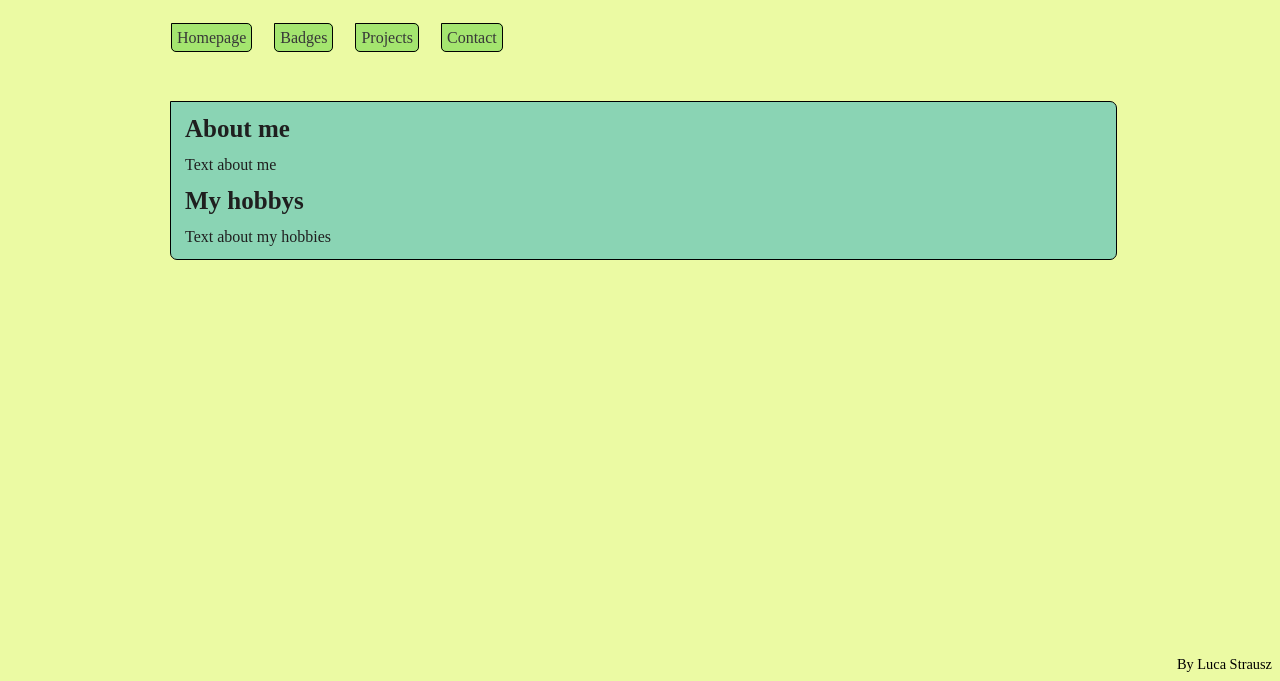
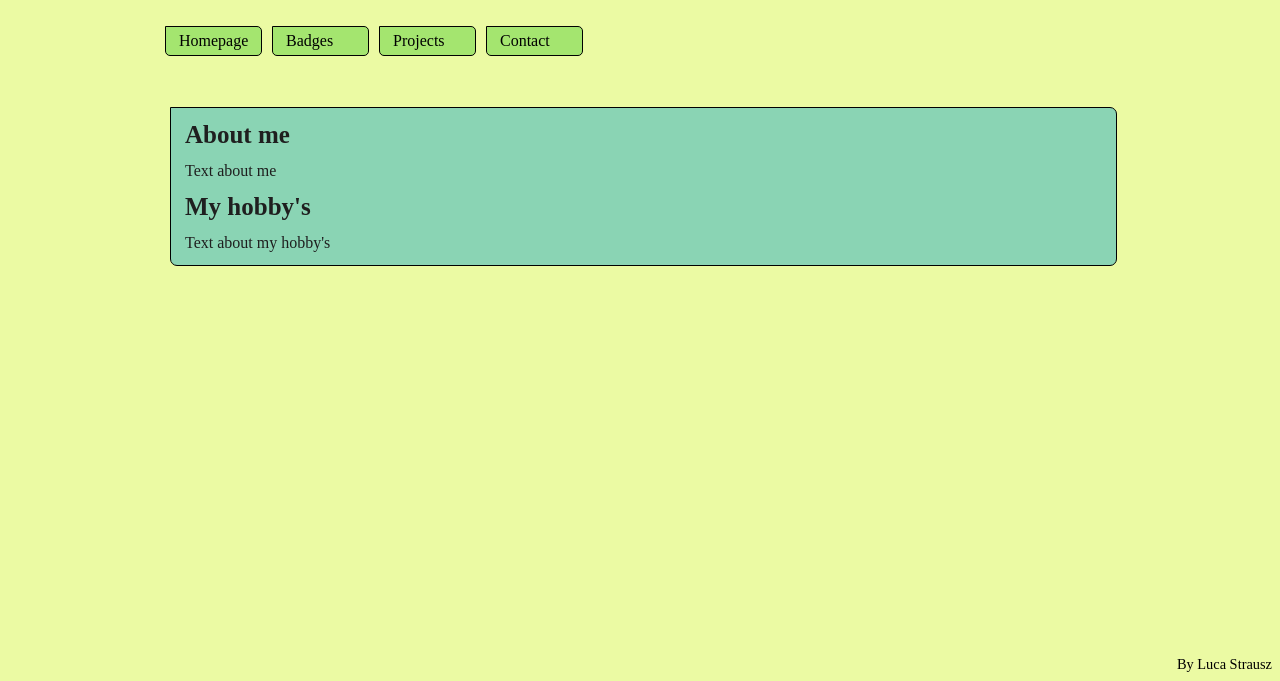
Before and after one commit to StrauszCoderclass/StrauszCoderclass.github.io, a plain HTML site: page index.html in a window 1280 px wide. Shown: the part 119-800 px from the top of the page. Drawn offline with Linux system fonts and the light colour scheme.

Commit message:
fixed the navigation bar resizing when hovering

```diff
--- a/css/opmaak.css
+++ b/css/opmaak.css
@@ -5,7 +5,6 @@
 body {
   background-color: #EBFAA3;
 }
-
 #contacts {list-style-type: none;}
 #section1 {
   top: 30px;
@@ -20,11 +19,17 @@ body {
 }
 .navigation {
   display: inline-block;
+  width: 85px;
+  color: #373737;
+  background-color: #A4E56F;
+  border: solid black 1px;
+  border-radius: 5px;
+  border-top-left-radius: 0px;
+  margin: 5px;
 }
 .link {
   text-decoration: none;
   color: #000000;
-  width: 120px
 }
 .link:hover {font-weight: bold;}
 .maintext {
@@ -40,7 +45,7 @@ body {
   background-color: #A4E56F;
   border: solid black 1px;
   border-radius: 5px;
-  border-top-left-radius: 0px
+  border-top-left-radius: 0px;
 }
 .titel {
   color: #000000;
--- a/index.html
+++ b/index.html
@@ -13,17 +13,17 @@
       </header>
       <nav class="mp0">
         <ul class= "mp0">
-          <li class="navigation"><a class="subtext link" href="index.html">Homepage</a>
-          <li class="navigation"><a class="subtext link" href="badges.html">Badges</a>
-          <li class="navigation"><a class="subtext link" href="projects.html">Projects</a>
-          <li class="navigation"><a class="subtext link" href="contact.html">Contact</a>
+          <li class="navigation"><a class="link" href="index.html">Homepage</a>
+          <li class="navigation"><a class="link" href="badges.html">Badges</a>
+          <li class="navigation"><a class="link" href="projects.html">Projects</a>
+          <li class="navigation"><a class="link" href="contact.html">Contact</a>
         </ul>
       </nav>
       <section class="maintext" id="section1">
         <p class="subtitel">About me</p>
         <p>Text about me</p>
-        <p class="subtitel">My hobbys</p>
-        <p>Text about my hobbies</p>
+        <p class="subtitel">My hobby's</p>
+        <p>Text about my hobby's</p>
       </section>
     </div>
     <footer>
```
Also changed, not shown: contact.html (+4 -4 lines), projects.html (+5 -5 lines).
